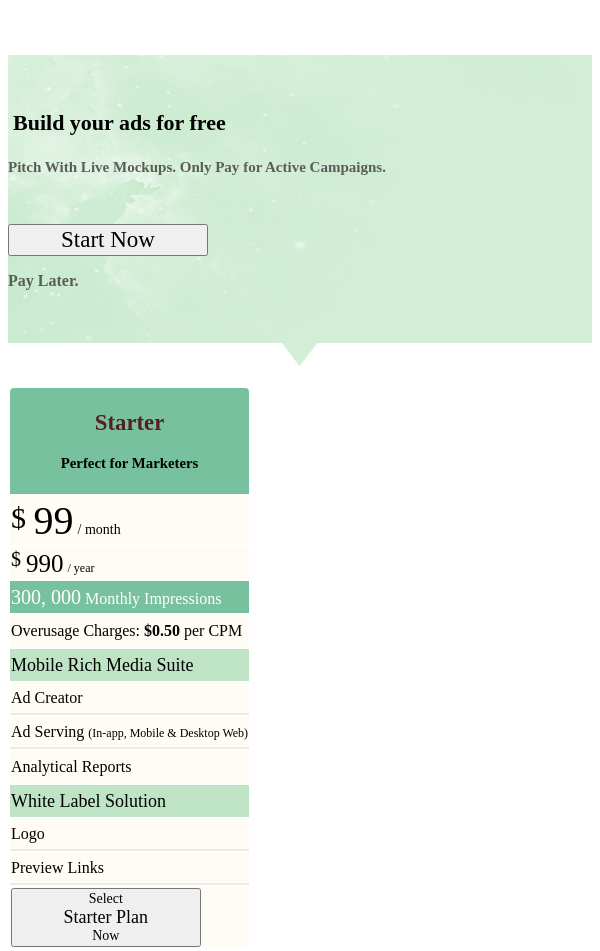
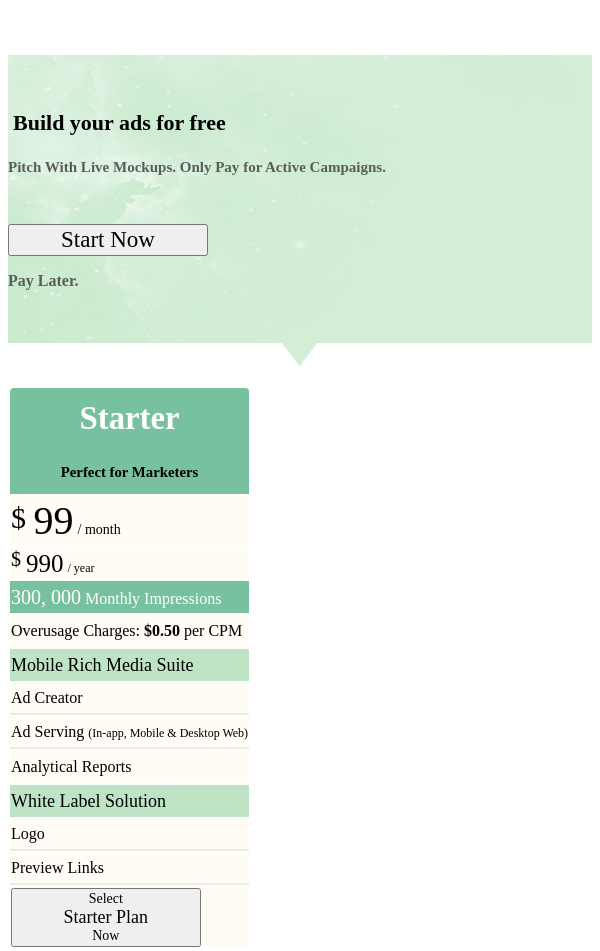
Before and after one commit to mobileads-com/landing_pages_spa, a plain HTML site: page dev/landing/tpl/price.html in a window 600 px wide. Shown: the top 951 px of the page. Drawn offline with Linux system fonts and the light colour scheme; files that its build step writes are made by us from their sources; files whose address does not match are found by name.

Commit message:
Update on price page styling sheet.

```diff
--- a/dev/landing/css/pricing.css
+++ b/dev/landing/css/pricing.css
@@ -197,8 +197,10 @@
 	}
 	.table > thead > tr > th h2 {
 		font-family: AvenirLTStd-Black;
-		font-size: 22.77px;
-		color: #562020;
+		font-size: 32.77px;
+    		color: #FFFFFF;
+	/*	font-size: 22.77px;
+		color: #562020;*/
 	}
 	#fifth-section	{
 		/*height: 206px;
@@ -261,7 +263,8 @@
 	}
 
 	table > thead > tr > th h2{
-		font-size: 22.77px;
+		/*font-size: 22.77px;*/
+		font-size: 32.77px;
 		color: #000000;
 	}
 
```
